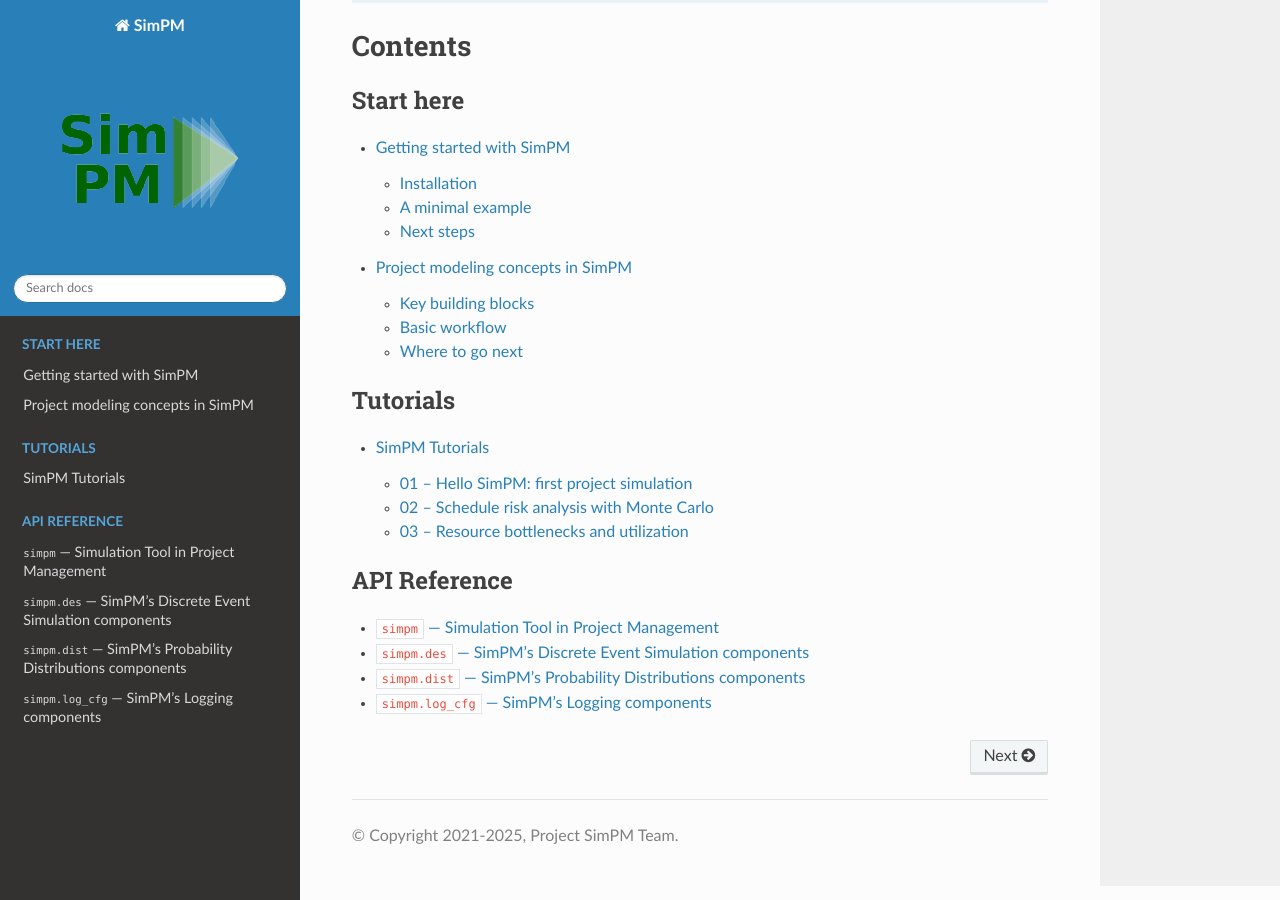
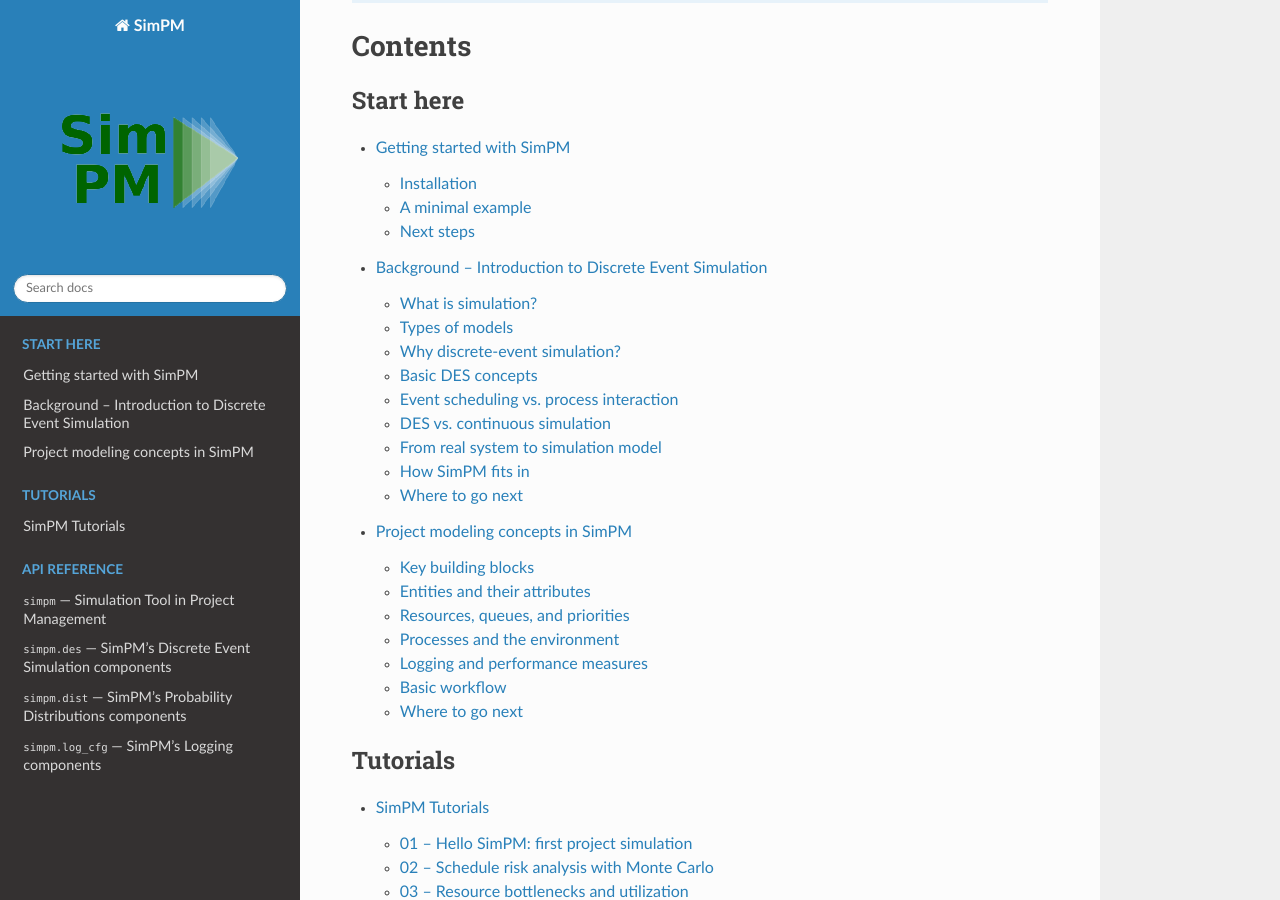
Before and after one commit to Project-SimPM/SimPM, a Sphinx documentation site: the page built from docs/source/index.rst, in a window 1280 px wide and 900 px high, scrolled down 1578 px. Built offline with Sphinx 7.4.7 and the Read the Docs theme 3.1.0, drawn with Linux system fonts in a browser that asks for light colours; some of the changed lines change nothing that is shown.

Commit message:
Add DES background docs and refresh project modeling page

```diff
--- /dev/null
+++ b/docs/source/concepts/des-background.rst
@@ -0,0 +1,126 @@
+Background – Introduction to Discrete Event Simulation
+======================================================
+
+.. contents:: On this page
+   :local:
+
+What is simulation?
+-------------------
+
+Simulation is the imitation of the operation of a real-world process or system over time.
+Instead of experimenting on the real system (which can be expensive, risky, or impossible),
+we build a *simulation model* and experiment on that.
+
+In project management and construction this lets us:
+
+* Try “what if?” scenarios without touching the real project.
+* Train people in a safe environment.
+* Quantify risk and variability before committing to a plan.
+
+Types of models
+---------------
+
+A few useful distinctions that often appear in textbooks:
+
+* **Static vs. dynamic** – static models do not represent time explicitly (e.g., algebraic
+  cost models); dynamic models evolve over time (e.g., a construction schedule).
+* **Deterministic vs. stochastic** – deterministic models have no randomness; stochastic
+  models include random variables (e.g., uncertain task durations).
+* **Continuous vs. discrete-event** – continuous models update the system state at every
+  instant of time (e.g., differential equations); discrete-event models only update when
+  *events* occur (e.g., task start/finish, arrival/departure of a truck).
+
+Why discrete-event simulation?
+------------------------------
+
+Many project and construction systems are naturally described as a sequence of *events*:
+
+* A truck arrives, starts loading, finishes loading, starts hauling, dumps, returns.
+* A crew starts an activity, waits for a crane, finishes, releases the crane.
+* A new work package becomes ready once all its predecessors are complete.
+
+We do not need to follow the system at every second. We only need to jump from one
+important change to the next. This is exactly what **discrete-event simulation (DES)**
+does.
+
+Basic DES concepts
+------------------
+
+* **System** – the part of the real world we want to study (e.g., an earthmoving
+  operation, a project network, a site with multiple cranes).
+* **Entities** – items that move through the system (trucks, tasks, work packages,
+  crews, messages, etc.).
+* **Resources** – limited capacities that entities compete for (loaders, cranes,
+  work crews, storage space).
+* **State** – a snapshot of the system at a given simulation time (who is busy,
+  who is waiting, how many trucks are in the queue, current project time, etc.).
+* **Events** – instantaneous changes in the system state (arrival, start of service,
+  end of service, breakdown, repair, task completion).
+* **Clock** – the simulation time, which advances from event to event.
+
+Event scheduling vs. process interaction
+----------------------------------------
+
+There are different ways to implement a DES engine:
+
+* In **event-scheduling**, you explicitly insert and remove events from an event list.
+* In **process-interaction**, you describe *processes* for each entity (e.g., the life
+  cycle of a truck or a task) and the engine handles the event list for you.
+
+SimPM uses a process-interaction style: you write generator functions for entities,
+yielding operations like “wait for 10 minutes”, “request a resource”, “release a
+resource”, etc. The engine takes care of time advancement and event ordering.
+
+DES vs. continuous simulation
+-----------------------------
+
+Continuous simulation tracks the system at every instant (or at very small time steps),
+which is natural for physical processes like fluid flow or detailed machine motion.
+
+DES focuses on *logical* events:
+
+* We do not model the exact motion of a truck along the road.
+* We only care about when it starts and finishes hauling.
+
+This makes DES:
+
+* More efficient for project and operations problems.
+* Easier to connect to project management concepts (activities, resources, queues).
+
+From real system to simulation model
+-----------------------------------
+
+The usual steps are:
+
+1. **Define the system boundary** – what is in scope and what is not.
+2. **Identify entities and resources** – who moves, who serves, what capacities exist.
+3. **Identify events and activities** – arrivals, services, breakdowns, repairs, etc.
+4. **Specify logic** – how entities flow, who gets priority, what happens on failure.
+5. **Specify randomness** – which times or quantities should be modeled as random
+   variables (distributions).
+6. **Choose performance measures** – utilization, queue length, waiting time,
+   throughput, project completion time, cost, etc.
+
+How SimPM fits in
+-----------------
+
+SimPM provides:
+
+* :class:`simpm.des.Environment` – the simulation world and clock.
+* :class:`simpm.des.Entity` – entities with attributes and life-cycle processes.
+* :class:`simpm.des.Resource`, :class:`simpm.des.PriorityResource`,
+  :class:`simpm.des.PreemptiveResource` – different resource types and priority
+  behaviors.
+* :mod:`simpm.dist` – distributions for stochastic durations and quantities.
+* Logging utilities – methods on entities and resources that automatically collect
+  queue lengths, waiting times, utilization, and schedules.
+
+If you are new to DES, read this page once to understand the vocabulary, then move on
+to the SimPM-specific tutorials where these ideas are implemented in code.
+
+Where to go next
+----------------
+
+* :doc:`project-modeling` for SimPM-specific modeling concepts.
+* :doc:`../getting-started` for a minimal runnable example.
+* :doc:`../tutorials/hello-simpm` for a full earthmoving project tutorial.
--- a/docs/source/concepts/project-modeling.rst
+++ b/docs/source/concepts/project-modeling.rst
@@ -1,36 +1,193 @@
 Project modeling concepts in SimPM
 ==================================
 
-SimPM models project management systems using discrete-event simulation.
+SimPM models project-management and construction systems using
+discrete-event simulation (DES). This page connects the basic DES ideas
+from :doc:`des-background` to the concrete modeling blocks in SimPM.
+
+.. contents:: On this page
+   :local:
 
 Key building blocks
 -------------------
 
-* **Environment** (:class:`simpm.des.Environment`):
-  the simulation world and event scheduler.
-* **Entities** (:class:`simpm.des.Entity`):
-  things that move through the system (e.g., work packages, tasks).
-* **Resources** (:class:`simpm.des.Resource` and variants):
-  crews, equipment, or other limited capacities.
-* **Distributions** (:mod:`simpm.dist`):
-  probabilistic durations and quantities
-  (e.g., :func:`simpm.dist.norm`, :func:`simpm.dist.triang`).
+SimPM exposes the usual DES concepts as Python objects:
+
+* **Environment** (:class:`simpm.des.Environment`) – the simulation world
+  and event scheduler. It keeps the current simulation time (``env.now``)
+  and manages all active processes.
+
+* **Entities** (:class:`simpm.des.Entity`) – things that move through the
+  system. In project-management, entities can represent:
+
+  * trucks in an earthmoving operation,
+  * tasks or work packages in a schedule,
+  * crews, modules, or other units of work.
+
+* **Resources** (:class:`simpm.des.Resource` and variants) – limited
+  capacities that entities compete for:
+
+  * crews, cranes, loaders, trucks, excavators,
+  * storage yards or other constrained capacities,
+  * priority or preemptive resources when some users have higher priority.
+
+* **Distributions** (:mod:`simpm.dist`) – probabilistic durations and
+  quantities (e.g., :func:`simpm.dist.norm`, :func:`simpm.dist.triang`,
+  :func:`simpm.dist.expon`). These are used to sample uncertain activity
+  durations, travel times, or production rates.
+
+Entities and their attributes
+-----------------------------
+
+Each entity instance has:
+
+* a **name** and **id** (e.g., ``"truck_3"``),
+* a reference to the **environment** it belongs to,
+* an ``attr`` dictionary for arbitrary user-defined attributes.
+
+Example attributes:
+
+* creation time (when the entity entered the system),
+* due date or deadline,
+* priority class,
+* batch size or load size.
+
+You usually create entities using
+:meth:`simpm.des.Environment.create_entities`, which can also enable
+logging:
+
+.. code-block:: python
+
+   import simpm.des as des
+
+   env = des.Environment("Example")
+   trucks = env.create_entities("truck", 10, log=True)
+
+The *life-cycle* of each entity is described by a **process** – a
+Python generator that yields operations such as requesting resources,
+waiting for durations, or adding output to an inventory.
+
+Resources, queues, and priorities
+---------------------------------
+
+Resources represent capacities that can be shared across entities.
+SimPM provides:
+
+* :class:`simpm.des.Resource` – basic capacity with FIFO queueing.
+* :class:`simpm.des.PriorityResource` – entities can request with a
+  priority value; higher-priority requests jump ahead in the queue.
+* :class:`simpm.des.PreemptiveResource` – high-priority users can
+  interrupt lower-priority holders (preemption).
+* :class:`simpm.des.GeneralResource` – a generic resource wrapper used
+  internally in some cases.
+
+The typical pattern in an entity process is:
+
+.. code-block:: python
+
+   def task(entity, crew):
+       # Request 1 unit of crew capacity
+       yield entity.get(crew, 1)
+       # Perform the work
+       yield entity.do("work", 10)
+       # Release the crew
+       yield entity.put(crew, 1)
+
+Whenever capacity is not immediately available, the entity waits in the
+resource queue. SimPM can log:
+
+* how long entities waited (waiting time),
+* how many entities were in the queue (queue length),
+* how busy the resource was (utilization).
+
+Processes and the environment
+-----------------------------
+
+In SimPM, processes are plain Python generator functions that describe
+what happens to an entity over time:
+
+* **`yield entity.do("name", duration)`** – wait for a given duration
+  (deterministic or sampled from a distribution).
+* **`yield entity.get(resource, amount, priority=...)`** – request
+  capacity from a resource; the process is suspended until the request
+  is granted.
+* **`yield entity.put(resource, amount)`** – release capacity back to
+  the resource.
+* **`yield entity.add(resource, amount)`** – add output (e.g., cubic
+  meters of excavated material) to an inventory-like resource.
+
+You attach processes to the environment with :meth:`env.process` and
+run the simulation with either :meth:`env.run` or :func:`simpm.run`
+(which can also start a dashboard):
+
+.. code-block:: python
+
+   import simpm
+   import simpm.des as des
+
+   env = des.Environment("Small example")
+   crew = des.Resource(env, "Crew", init=1, capacity=1, log=True)
+   job = env.create_entities("job", 1, log=True)[0]
+
+   def job_process(entity, crew_res):
+       yield entity.get(crew_res, 1)
+       yield entity.do("work", 8)
+       yield entity.put(crew_res, 1)
+
+   env.process(job_process(job, crew))
+   simpm.run(env, dashboard="none")
+
+Logging and performance measures
+--------------------------------
+
+A key feature of SimPM is built-in logging for entities and resources
+when ``log=True`` is set.
+
+Typical project-management measures include:
+
+* **Resource utilization** – fraction of time a crew or machine is busy.
+* **Queue length** – how many entities were waiting over time.
+* **Waiting time** – how long each entity spent waiting for resources.
+* **Throughput / production** – how much volume or how many jobs were
+  completed in a given time.
+* **Completion time** – when a project or process finishes.
+
+Examples of log accessors:
+
+* ``resource.status_log()`` – time-stamped changes in resource
+  allocation and queue length.
+* ``resource.waiting_time()`` – per-request waiting times.
+* ``resource.average_utilization()`` – average utilization over the
+  run.
+* ``entity.schedule()`` – the activity-level schedule of a single
+  entity (start/finish times for each named activity).
+
+These are used extensively in the tutorials:
+
+* :doc:`../tutorials/hello-simpm` – basic earthmoving system.
+* :doc:`../tutorials/schedule-risk` – Monte Carlo schedule risk.
+* :doc:`../tutorials/resource-bottlenecks` – priority and resource
+  competition.
 
 Basic workflow
 --------------
 
+A typical modeling workflow in SimPM is:
+
 1. Define the environment and random seeds.
-2. Declare resources with capacities (crews, machines).
-3. Define processes/activities that:
-   * Request resources
-   * Wait for durations drawn from distributions
-   * Release resources
-4. Run the environment for a specified horizon.
-5. Analyze logs and statistics (queue lengths, utilization, total duration).
+2. Declare resources with capacities (crews, machines, inventories).
+3. Define entity types and their processes (life-cycles).
+4. Attach processes to the environment using ``env.process(...)``.
+5. Run the environment using :func:`simpm.run` or :meth:`env.run`.
+6. Analyze logs and statistics (queue lengths, utilization, waiting
+   times, total duration, production).
 
 Where to go next
 ----------------
 
 * :doc:`../getting-started` for your first minimal run.
 * :doc:`../tutorials/hello-simpm` for a full project example.
-* :doc:`../tutorials/schedule-risk` for Monte Carlo schedule risk.
+* :doc:`../tutorials/schedule-risk` for Monte Carlo schedule risk
+  analysis.
+* :doc:`../tutorials/resource-bottlenecks` for priority and bottleneck
+  behavior.
--- a/docs/source/index.rst
+++ b/docs/source/index.rst
@@ -14,6 +14,7 @@
    :caption: Start here
 
    getting-started
+   concepts/des-background
    concepts/project-modeling
 
 .. toctree::
```
